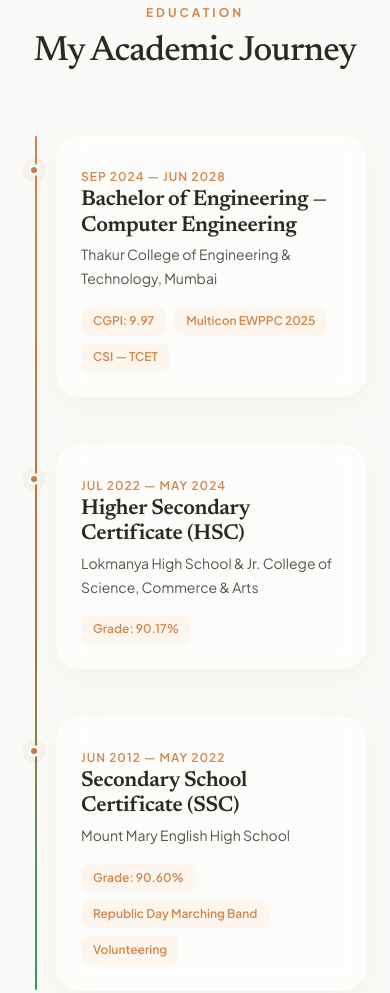
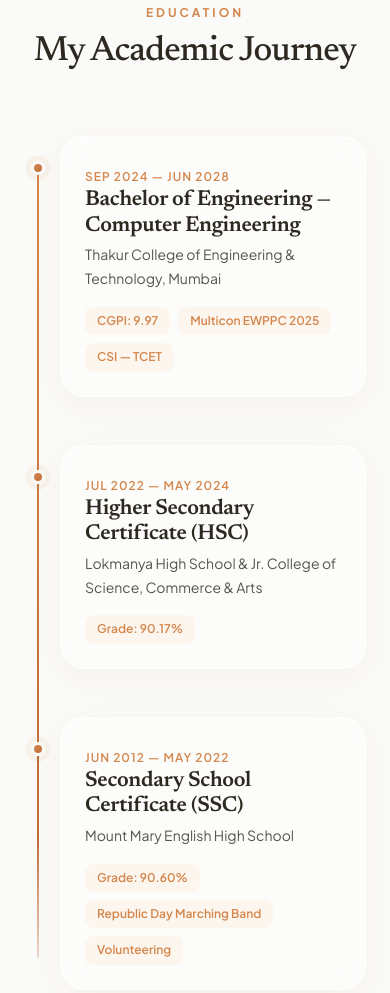
Before and after one commit to ramantiw45/Portfolio, a plain HTML site: page index.html in a window 390 px wide. Shown: the part 1851-2844 px from the top of the page. Drawn offline with Linux system fonts and the light colour scheme.

Commit message:
fix: align education timeline dots to vertical line center and replace green gradient with warm copper

```diff
--- a/css/style.css
+++ b/css/style.css
@@ -1052,17 +1052,23 @@ section:nth-child(even) {
   position: relative;
   max-width: 800px;
   margin: 0 auto;
-  padding-left: 40px;
+  padding-left: 48px;
 }
 
 .timeline::before {
   content: '';
   position: absolute;
-  left: 15px;
-  top: 0;
-  bottom: 0;
+  left: 20px;
+  transform: translateX(-50%);
+  top: 40px;
+  bottom: 40px;
   width: 2px;
-  background: linear-gradient(to bottom, var(--accent), var(--accent-secondary), var(--highlight));
+  background: linear-gradient(
+    to bottom,
+    var(--accent) 0%,
+    var(--accent-secondary) 85%,
+    rgba(192, 109, 58, 0.25) 100%
+  );
   border-radius: 2px;
 }
 
@@ -1077,15 +1083,23 @@ section:nth-child(even) {
 
 .timeline-dot {
   position: absolute;
-  left: -33px;
-  top: 28px;
-  width: 14px;
-  height: 14px;
+  left: -28px;
+  top: 40px;
+  transform: translate(-50%, -50%);
+  width: 16px;
+  height: 16px;
   border-radius: 50%;
   background: linear-gradient(135deg, var(--accent), var(--accent-secondary));
   border: 3px solid var(--bg-primary);
+  box-shadow: 0 0 0 4px rgba(212, 135, 77, 0.18);
   z-index: 2;
   animation: pulseGlow 3s ease-in-out infinite;
+  transition: all var(--t-normal) var(--ease-out);
+}
+
+.timeline-item:hover .timeline-dot {
+  box-shadow: 0 0 0 6px rgba(212, 135, 77, 0.3), 0 0 16px var(--accent-glow);
+  border-color: #FFFFFF;
 }
 
 section:nth-child(even) .timeline-dot {
@@ -2280,17 +2294,21 @@ body.mobile-menu-open .back-to-top {
 
   /* Timeline mobile */
   .timeline {
-    padding-left: 32px;
+    padding-left: 36px;
   }
 
   .timeline::before {
-    left: 11px;
+    left: 14px;
+    top: 32px;
+    bottom: 32px;
   }
 
   .timeline-dot {
-    left: -28px;
-    width: 12px;
-    height: 12px;
+    left: -22px;
+    top: 32px;
+    transform: translate(-50%, -50%);
+    width: 14px;
+    height: 14px;
   }
 
   .timeline-card {
```
